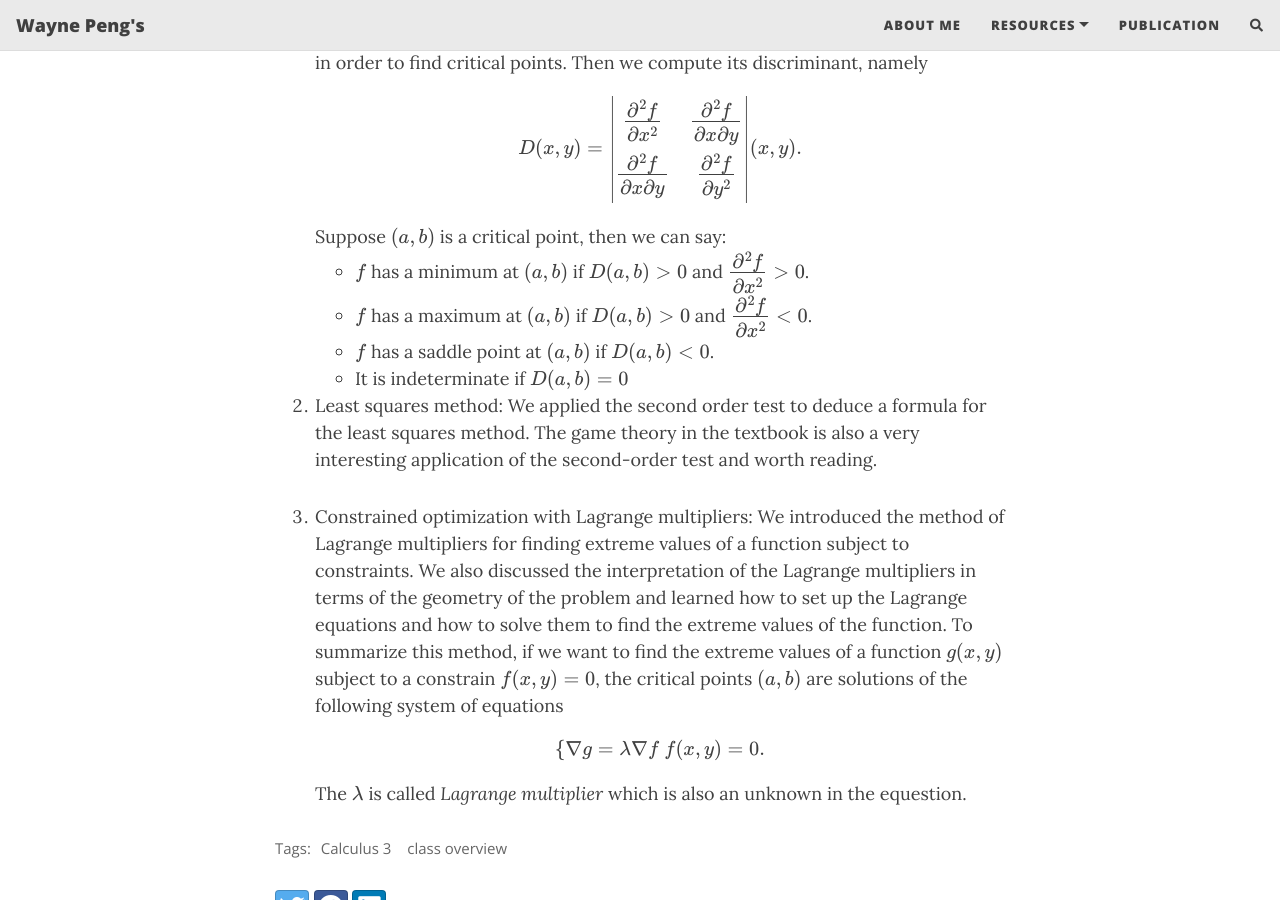
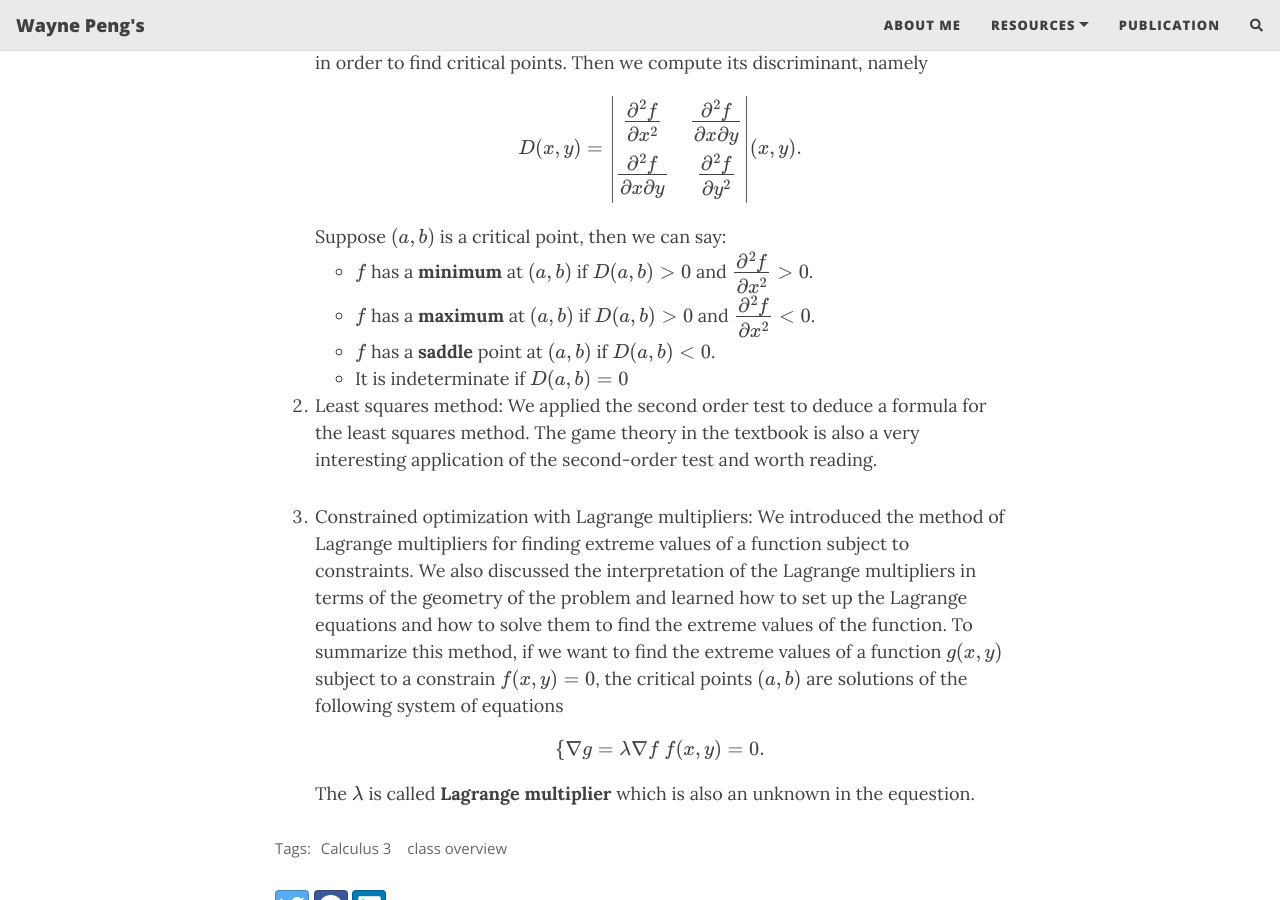
Before and after one commit to junwenwaynepeng/junwenwaynepeng.github.io, a Jekyll site: the page built from _posts/2023-03-16-Calculus-3-6-overview.md, in a window 1280 px wide and 900 px high, scrolled down 422 px. Built offline with Jekyll 4.4.1, drawn with Linux system fonts in a browser that asks for light colours; nearby versions of some CDN libraries; formulas are drawn with MathJax 3; comment, search, counter and statistics services are not loaded.

Commit message:
emphasize

```diff
--- a/_posts/2023-03-16-Calculus-3-6-overview.md
+++ b/_posts/2023-03-16-Calculus-3-6-overview.md
@@ -8,13 +8,13 @@ tags: ["Calculus 3", "class overview"]
 in order to find critical points. Then we compute its discriminant, namely
 \[ D(x,y) = \left|\begin{matrix}\dfrac{\partial^2 f}{\partial x^2} & \dfrac{\partial^2 f}{\partial x\partial y}\\\ \dfrac{\partial^2 f}{\partial x\partial y} & \dfrac{\partial^2 f}{\partial y^2}\end{matrix}\right|(x,y).\]
 Suppose $(a,b)$ is a critical point, then we can say:
-* $f$ has a minimum at $(a,b)$ if $D(a,b)>0$ and $\dfrac{\partial^2 f}{\partial x^2}>0$.
-* $f$ has a maximum at $(a,b)$ if $D(a,b)>0$ and $\dfrac{\partial^2 f}{\partial x^2}<0$.
-* $f$ has a saddle point at $(a,b)$ if $D(a,b)<0$.
+* $f$ has a **minimum** at $(a,b)$ if $D(a,b)>0$ and $\dfrac{\partial^2 f}{\partial x^2}>0$.
+* $f$ has a **maximum** at $(a,b)$ if $D(a,b)>0$ and $\dfrac{\partial^2 f}{\partial x^2}<0$.
+* $f$ has a **saddle** point at $(a,b)$ if $D(a,b)<0$.
 * It is indeterminate if $D(a,b)=0$
 
 2. Least squares method: We applied the second order test to deduce a formula for the least squares method. The game theory in the textbook is also a very interesting application of the second-order test and worth reading.
 
 3. Constrained optimization with Lagrange multipliers: We introduced the method of Lagrange multipliers for finding extreme values of a function subject to constraints. We also discussed the interpretation of the Lagrange multipliers in terms of the geometry of the problem and learned how to set up the Lagrange equations and how to solve them to find the extreme values of the function. To summarize this method, if we want to find the extreme values of a function $g(x,y)$ subject to a constrain $f(x,y)=0$, the critical points $(a,b)$ are solutions of the following system of equations
 \[\begin{cases}\nabla g= \lambda\nabla f\\ f(x,y)=0\end{cases}.\]
-The $\lambda$ is called *Lagrange multiplier* which is also an unknown in the equestion.
+The $\lambda$ is called **Lagrange multiplier** which is also an unknown in the equestion.
```
